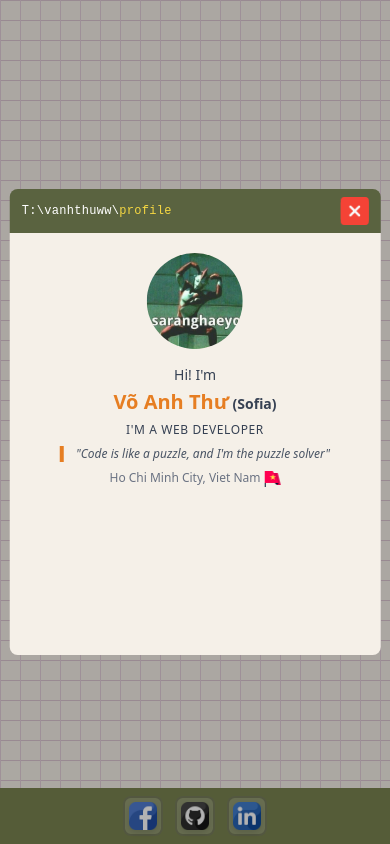
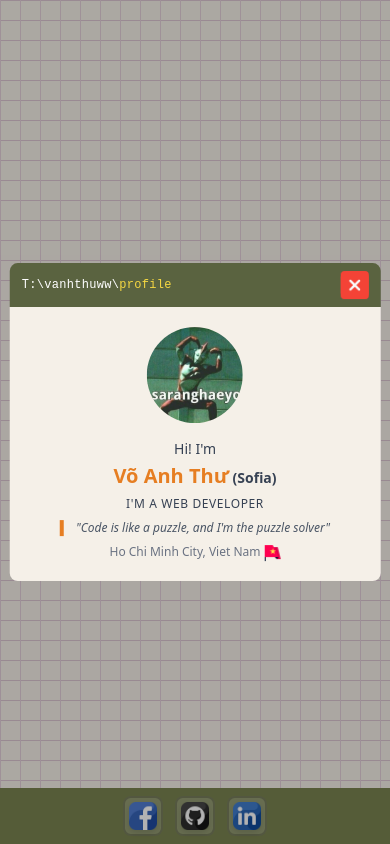
Before and after one commit to vanhthw/portfolio, a React (Vite) app in the folder frontend/: page / in a window 390 px wide. Both pictures are taken after a click on the element "profile". Built offline with nearby package versions, Linux system fonts and the light colour scheme.

Commit message:
fix responsive

```diff
--- a/frontend/src/index.css
+++ b/frontend/src/index.css
@@ -1,4 +1,19 @@
 @import "tailwindcss";
+
+/* ========== MOBILE VIEWPORT FIX ========== */
+/* Fix 100vh issue on mobile browsers (address bar takes space) */
+html, body, #root {
+  height: 100%;
+  height: 100dvh; /* Dynamic viewport height - adjusts for browser UI */
+  min-height: -webkit-fill-available;
+  overflow: hidden;
+}
+
+@supports not (height: 100dvh) {
+  html, body, #root {
+    height: 100vh;
+  }
+}
 
 /* Hide scrollbar for Chrome, Safari and Opera */
 .overflow-y-auto::-webkit-scrollbar {
--- a/frontend/src/pages/Portfolio.jsx
+++ b/frontend/src/pages/Portfolio.jsx
@@ -44,13 +44,18 @@ const Window = ({ isOpen, onClose, path, children }) => {
                     </button>
                 </div>
 
-                {/* Content Area - Responsive height */}
+                {/* Content Area - Responsive height with dvh for mobile */}
                 <div
                     className="bg-[#f5f0e8] rounded-b-lg border-t-0 border-[#c0392b]
                                p-3 sm:p-4 md:p-6
-                               h-[50vh] sm:h-[55vh] md:h-[60vh] max-h-[500px]
+                               max-h-[60dvh] sm:max-h-[55dvh] md:max-h-[500px]
                                overflow-y-auto"
-                    style={{ scrollbarWidth: 'none', msOverflowStyle: 'none' }}
+                    style={{
+                        scrollbarWidth: 'none',
+                        msOverflowStyle: 'none',
+                        height: 'auto',
+                        minHeight: '200px'
+                    }}
                 >
                     {children}
                 </div>
@@ -161,7 +166,11 @@ const Portfolio = () => {
 
     return (
         <>
-            <div className="h-screen w-screen overflow-hidden bg-[#f5f0e8] relative">
+            {/* Using dvh for proper mobile viewport height */}
+            <div
+                className="w-screen overflow-hidden bg-[#f5f0e8] relative"
+                style={{ height: '100dvh', minHeight: '-webkit-fill-available' }}
+            >
                 {/* Grid background - Responsive grid size */}
                 <div
                     className="absolute inset-0 opacity-30"
```
